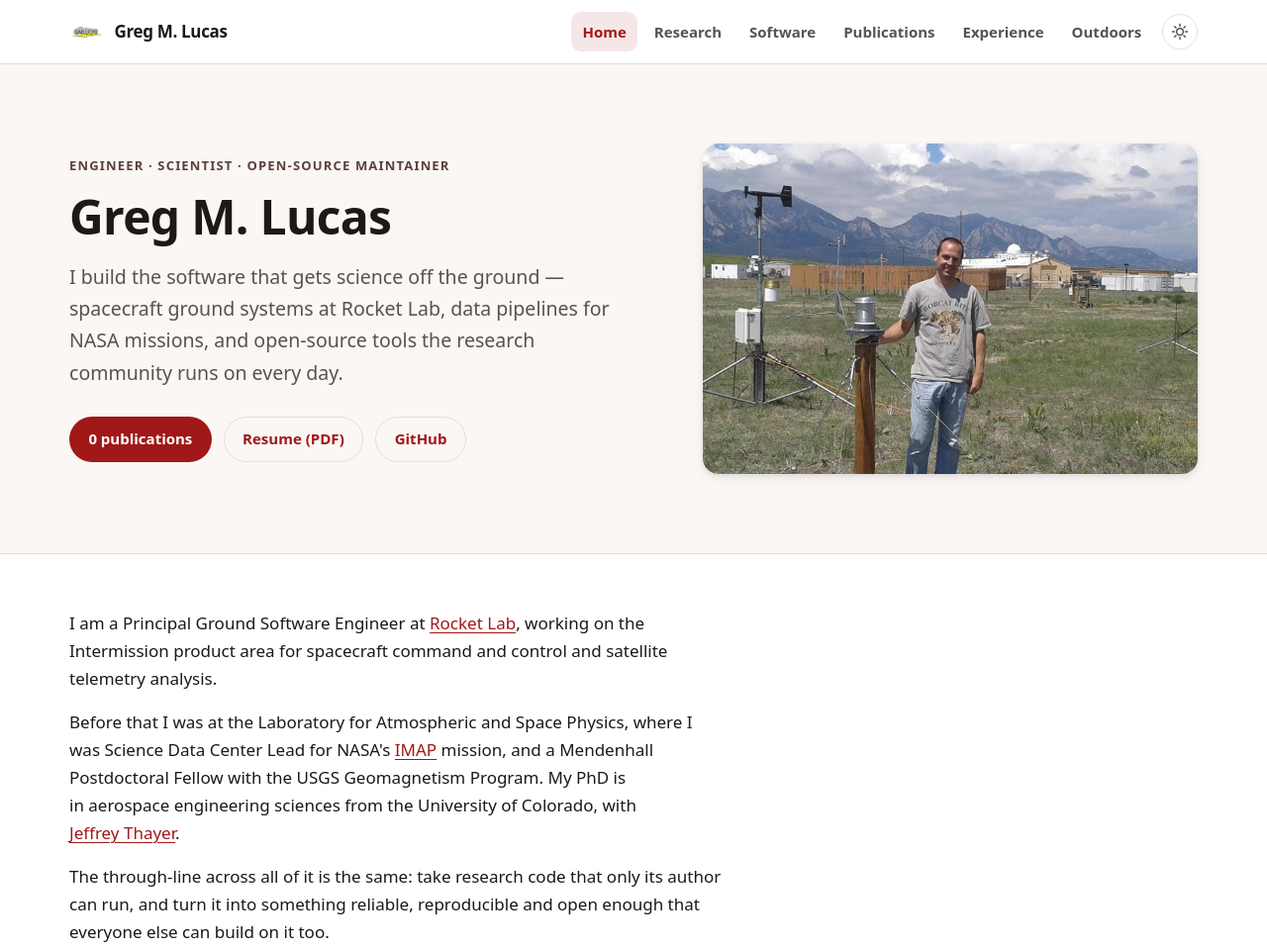
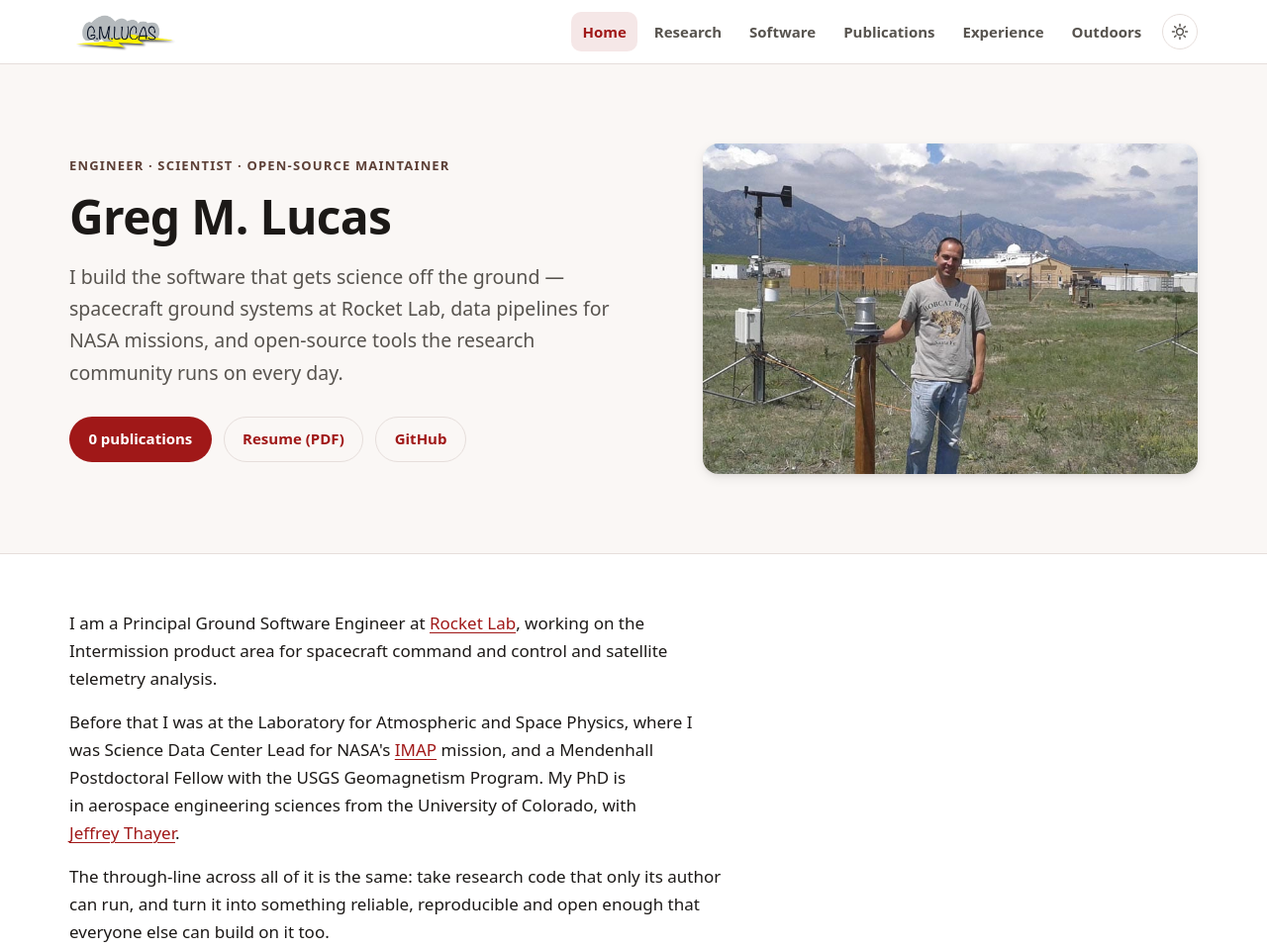
Before and after one commit to greglucas/greglucas.github.io, an Astro site: page / in a window 1280 px wide. Shown: the top 959 px of the page at 99% size. Built offline with nearby package versions, Linux system fonts and the light colour scheme; Astro itself is replaced by a stand-in of ours.

Commit message:
Fix collapsed spaces around links, and the squashed nav logo
Three fixes found while reviewing the rendered output.

1. Missing spaces before inline links.

Astro's compressHTML collapses the newline between a line of prose and an <a>
that begins the following line, removing the space entirely. That produced
"that work appears inAtmospheric Chemistry and Physics", "the methodology
ofBaumgaertner et al. (2013)", "from the University of Colorado, withJeffrey
Thayer", "the same architecture:VECTOR", and several more across the research
pages.

Fixed with compressHTML: false rather than by reflowing each sentence, since
hand-fixing leaves the trap in place for the next edit. Costs a few KB of
whitespace in the output.

2. The nav logo was squashed and too small.

lucas-logo.png is a 1600x628 wordmark, but it was rendered at width="36"
height="36" - forced into a square, which distorted it to 40% of its true
width. It now renders at its real 2.548:1 ratio at 2.75rem tall (2.25rem on
narrow screens).

The adjacent "Greg M. Lucas" text span is also removed: the logo already reads
"G.M. LUCAS", so the text was duplicating it. The link keeps an aria-label and
the image keeps alt text, so nothing is lost for screen readers.

3. The favicon was the same 2.5:1 wordmark, squashed into a square tab icon.

Added public/images/favicon.png: the wordmark trimmed of its transparent
margin and padded to a 256x256 square, so it keeps its proportions. Also wired
up as the apple-touch-icon.

Google Analytics needs no change and is now more accurate than before: the
GA4 snippet is in Base.astro and therefore on every page, and because the site
is no longer a single-page app, every navigation is a real page load that fires
page_view on its own. The old site's route-change tracking was throwing, so
only the landing page was ever recorded.

```diff
--- a/astro.config.mjs
+++ b/astro.config.mjs
@@ -6,6 +6,11 @@ import sitemap from '@astrojs/sitemap';
 export default defineConfig({
   site: 'https://greglucas.github.io',
   integrations: [sitemap()],
+  // Astro's HTML compressor collapses the newline between a line of prose and
+  // an <a> that starts the following line, deleting the space entirely so it
+  // renders "that work appears inAtmospheric Chemistry". Keeping the source
+  // whitespace costs a few KB and removes a whole class of typo at the root.
+  compressHTML: false,
   // GitHub Pages serves this as a user site at the domain root, so no `base`.
   trailingSlash: 'ignore',
   build: {
--- a/src/components/Nav.astro
+++ b/src/components/Nav.astro
@@ -15,9 +15,14 @@ const isActive = (href: string) =>
 
 <header class="site-header">
   <nav class="page nav" aria-label="Primary">
-    <a href="/" class="brand">
-      <img src="/images/lucas-logo.png" alt="" width="36" height="36" />
-      <span>Greg&nbsp;M.&nbsp;Lucas</span>
+    {/*
+      The logo is a 1600x628 wordmark that already reads "G.M. LUCAS", so it
+      carries the site name on its own and no adjacent text label is needed.
+      Width and height are kept in the source aspect ratio (2.548:1) - forcing
+      it into a square squashes it.
+    */}
+    <a href="/" class="brand" aria-label="Greg M. Lucas - home">
+      <img src="/images/lucas-logo.png" alt="G.M. Lucas" width="1600" height="628" />
     </a>
 
     <input type="checkbox" id="nav-toggle" class="visually-hidden" />
@@ -88,16 +93,21 @@ const isActive = (href: string) =>
   .brand {
     display: inline-flex;
     align-items: center;
-    gap: 0.6rem;
     margin-right: auto;
-    font-weight: 700;
-    letter-spacing: -0.02em;
-    color: var(--text);
+    padding: 0.2rem 0;
     text-decoration: none;
   }
 
   .brand img {
-    border-radius: 6px;
+    display: block;
+    width: auto;
+    height: 2.75rem;
+  }
+
+  @media (max-width: 480px) {
+    .brand img {
+      height: 2.25rem;
+    }
   }
 
   .nav-links {
--- a/src/layouts/Base.astro
+++ b/src/layouts/Base.astro
@@ -50,7 +50,9 @@ const personSchema = {
   <head>
     <meta charset="utf-8" />
     <meta name="viewport" content="width=device-width, initial-scale=1" />
-    <link rel="icon" href="/images/lucas-logo.png" />
+    {/* Square, padded from the 2.5:1 wordmark so the tab icon is not squashed. */}
+    <link rel="icon" href="/images/favicon.png" sizes="256x256" />
+    <link rel="apple-touch-icon" href="/images/favicon.png" />
     <link rel="canonical" href={canonical.href} />
 
     <title>{fullTitle}</title>
```
Also changed, not shown: public/images/favicon.png (added).
